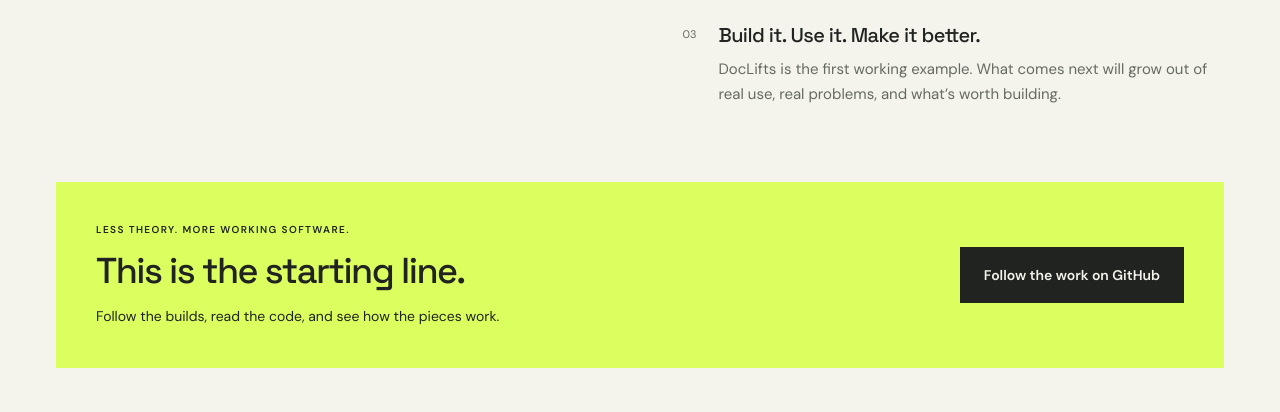
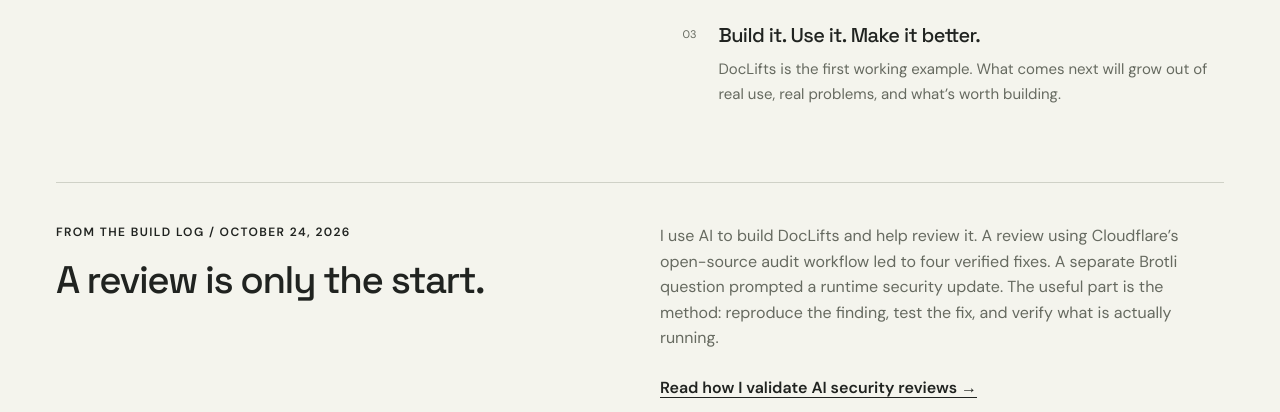
Before and after one commit to cjenoch/runthe-ai, a website: page public/index.html in a window 1280 px wide. Shown: the part 2298-2710 px from the top of the page. Drawn offline with Linux system fonts and the light colour scheme.

Commit message:
Link DocLifts security review from the build log (#4)

```diff
--- a/public/index.html
+++ b/public/index.html
@@ -192,6 +192,24 @@
           </div>
         </div>
       </section>
+      <section id="build-notes" class="build-note wrap" aria-labelledby="build-note-title">
+        <div>
+          <span class="eyebrow">FROM THE BUILD LOG / OCTOBER 24, 2026</span>
+          <h2 id="build-note-title">A review is only the start.</h2>
+        </div>
+        <div>
+          <p>
+            I use AI to build DocLifts and help review it. A review using
+            Cloudflare’s open-source audit workflow led to four verified fixes.
+            A separate Brotli question prompted a runtime security update.
+            The useful part is the method: reproduce the finding, test the fix,
+            and verify what is actually running.
+          </p>
+          <a href="https://enoch.ai/case-studies/doclifts#security-review">
+            Read how I validate AI security reviews →
+          </a>
+        </div>
+      </section>
       <section class="closing wrap">
         <div>
           <span class="eyebrow">LESS THEORY. MORE WORKING SOFTWARE.</span>
--- a/public/style.css
+++ b/public/style.css
@@ -543,6 +543,29 @@
   line-height: 1.7;
   margin: 0;
 }
+.build-note {
+  display: grid;
+  grid-template-columns: 1fr 1fr;
+  gap: 40px;
+  border-top: 1px solid var(--rule);
+  padding: 40px 0 56px;
+}
+.build-note h2 {
+  font: 500 clamp(30px, 3vw, 42px) / 1.15 var(--display);
+  letter-spacing: -1.5px;
+  margin: 16px 0 0;
+}
+.build-note p {
+  color: var(--muted);
+  margin: 0 0 16px;
+}
+.build-note a {
+  display: inline-block;
+  padding: 8px 0;
+  font-weight: 600;
+  text-decoration: underline;
+  text-underline-offset: 4px;
+}
 .closing {
   padding: 40px;
   background: var(--lime);
@@ -772,6 +795,11 @@
     align-items: flex-start;
     gap: 22px;
   }
+  .build-note {
+    grid-template-columns: 1fr;
+    gap: 24px;
+    padding: 32px 0 40px;
+  }
   .closing h2 {
     font-size: 30px;
   }
```
Also changed, not shown: README.md.
